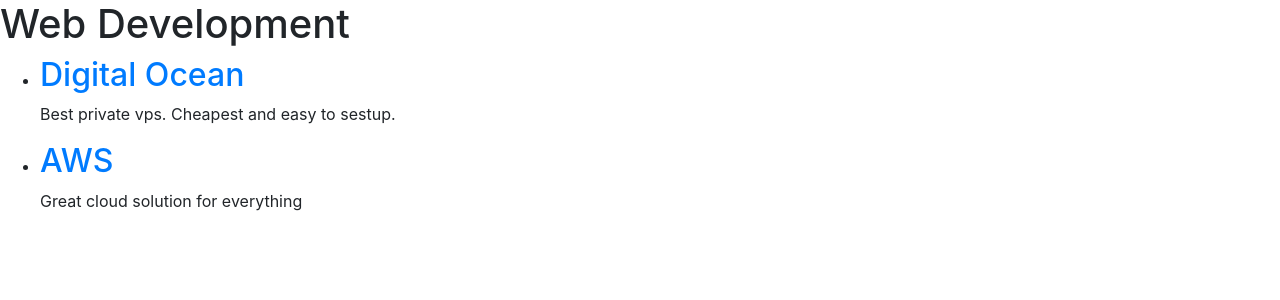
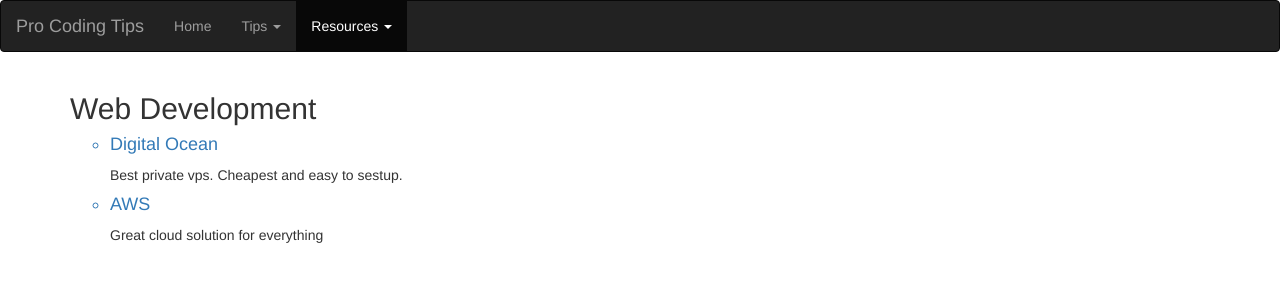
Before and after one commit to yesh0907/procodingtips, a Django app: page /resources/groups/1 in a window 1280 px wide. Shown: the top 300 px of the page. Run offline with Django 3.2, Linux system fonts and the light colour scheme; data comes from the database, SQL or seed files in the repository; both versions use the stored data as it was after the commit; some libraries are stand-ins or nearby versions.

Commit message:
Styling pages in progress

```diff
--- a/resources/templates/resources/group_detail.html
+++ b/resources/templates/resources/group_detail.html
@@ -5,11 +5,18 @@
 {% endblock title %}
 
 {% block body %}
-	<h1>{{ group.name }}</h1>
-	<ul>
-		{% for r in resources %}
-			<li><a href="{{ r.link }}"><h2>{{ r.name }}</h2></a></li>
-			<p>{{ r.description }}</p>
-		{% endfor %}
-	</ul>
+	{% include "navbar.html" with home="" tips="" resources="active" %}
+
+	<div class="container">
+		<ul class="list-unstyled">
+	  		<li><h2>{{ group.name }}</h2>
+	    		<ul>
+	    			{% for r in resources %}
+	      				<h4><a href="{{ r.link }}"><li>{{ r.name }}</li></a></h4>
+						<tiny>{{ r.description }}</tiny>
+	    			{% endfor %}
+	    		</ul>
+	  		</li>
+	  	</ul>
+  	</div>
 {% endblock body %}
--- a/resources/urls.py
+++ b/resources/urls.py
@@ -4,8 +4,7 @@
 
 app_name = 'resources'
 urlpatterns = [
-	url(r'^$', views.all_resources_and_groups),
-	url(r'^groups/$', views.all_groups),
-	url(r'^categories/', views.all_groups),
+	url(r'^$', views.all_resources_and_groups, name="index"),
+	url(r'^groups/$', views.all_groups, name="groups"),
 	url(r'^groups/(?P<group_id>[0-9]+)', views.group_detail, name='group_detail'),
 ]
--- a/templates/layout.html
+++ b/templates/layout.html
@@ -2,9 +2,33 @@
 <!DOCTYPE html>
 <html>
 	<head>
+		<meta charset="utf-8">
+		<meta http-equiv="X-UA-Compatible" content="IE=edge">
+		<meta name="viewport" content="width=device-width, initial-scale=1">
+		<link rel="stylesheet" href="https://bootswatch.com/paper/bootstrap.min.css" />
+		<link rel="stylesheet" href="https://maxcdn.bootstrapcdn.com/font-awesome/4.6.3/css/font-awesome.min.css" />
+		<link rel="apple-touch-icon" sizes="57x57" href="/apple-touch-icon-57x57.png">
+		<link rel="apple-touch-icon" sizes="60x60" href="/apple-touch-icon-60x60.png">
+		<link rel="apple-touch-icon" sizes="72x72" href="/apple-touch-icon-72x72.png">
+		<link rel="apple-touch-icon" sizes="76x76" href="/apple-touch-icon-76x76.png">
+		<link rel="apple-touch-icon" sizes="114x114" href="/apple-touch-icon-114x114.png">
+		<link rel="apple-touch-icon" sizes="120x120" href="/apple-touch-icon-120x120.png">
+		<link rel="apple-touch-icon" sizes="144x144" href="/apple-touch-icon-144x144.png">
+		<link rel="apple-touch-icon" sizes="152x152" href="/apple-touch-icon-152x152.png">
+		<link rel="apple-touch-icon" sizes="180x180" href="/apple-touch-icon-180x180.png">
+		<link rel="icon" type="image/png" href="/favicon-32x32.png" sizes="32x32">
+		<link rel="icon" type="image/png" href="/favicon-194x194.png" sizes="194x194">
+		<link rel="icon" type="image/png" href="/favicon-96x96.png" sizes="96x96">
+		<link rel="icon" type="image/png" href="/android-chrome-192x192.png" sizes="192x192">
+		<link rel="icon" type="image/png" href="/favicon-16x16.png" sizes="16x16">
+		<link rel="manifest" href="/manifest.json">
+		<link rel="mask-icon" href="/safari-pinned-tab.svg" color="#303f9f">
+		<meta name="msapplication-TileColor" content="#303f9f">
+		<meta name="msapplication-TileImage" content="/mstile-144x144.png">
+		<meta name="theme-color" content="#ffffff">
 		<title>{% block title %}{% endblock title %}</title>
-		<link rel="stylesheet" href="https://bootswatch.com/paper/bootstrap.min.css">
 	</head>
+
 	<body>
 		{% block body %}{% endblock body %}
 	</body>
--- a/templates/navbar.html
+++ b/templates/navbar.html
@@ -12,12 +12,19 @@
 
         <div class="collapse navbar-collapse" id="navbar-collapse-1">
             <ul class="nav navbar-nav">
-                <li class="active"><a href="#">Home <span class="sr-only">(current)</span></a></li>
-                <li class="dropdown">
-                    <a href="#" class="dropdown-toggle" data-toggle="dropdown" role="button" aria-expanded="false">Tips <span class="caret"></span></a>
+                <li class="{{ home|default:'' }}"><a href="#">Home <span class="sr-only">(current)</span></a></li>
+                <li class="{{ tips|default:'' }} dropdown">
+                    <a href="" class="dropdown-toggle" data-toggle="dropdown" role="button" aria-expanded="false">Tips <span class="caret"></span></a>
                     <ul class="dropdown-menu" role="menu">
-                        <li><a href="#">Series</a></li>
-                        <li><a href="#">All Tips</a></li>
+                        <li><a href="{% url 'tips:series' %}">Series</a></li>
+                        <li><a href="{% url 'tips:all-tips' %}">All Tips</a></li>
+                    </ul>
+                </li>
+                <li class="{{ resources|default:'' }} dropdown">
+                    <a href="#" class="dropdown-toggle" data-toggle="dropdown" role="button" aria-expanded="false">Resources <span class="caret"></span></a>
+                    <ul class="dropdown-menu" role="menu">
+                        <li><a href="{% url 'resources:index' %}">Resources and Groups</a></li>
+                        <li><a href="{% url 'resources:groups' %}">All Groups</a></li>
                     </ul>
                 </li>
             </ul>
--- a/tips/templates/tips/all_tips_in_series.html
+++ b/tips/templates/tips/all_tips_in_series.html
@@ -5,6 +5,8 @@
 {% endblock title %}
 
 {% block body %}
+	{% include "navbar.html" with home="" tips="active" resources="" %}
+
 	<h2>Series: {{ series.name }}</h2>
 	{% for t in tip %}
 		<h3>{{ t.title }}</h3>
--- a/tips/urls.py
+++ b/tips/urls.py
@@ -4,8 +4,8 @@
 
 app_name = 'tips'
 urlpatterns = [
-	url(r'^$', views.all_tip_list),
-	url(r'^series/$', views.all_series_list),
-	url(r'^tips/', views.all_tip_list),
+	url(r'^$', views.all_tip_list, name="all-tips"),
+	url(r'^series/$', views.all_series_list, name="series"),
+	url(r'^tips/', views.all_tip_list, name="tips"),
 	url(r'^series/(?P<pk>[0-9]+)/', views.all_tips_in_series, name='series_detail'),
 ]
--- a/tips/views.py
+++ b/tips/views.py
@@ -5,6 +5,7 @@
 # Create your views here.
 def all_series_list(request):
 	series = Series.objects.all()
+	print series
 	return render(request, 'tips/series_list.html', { 'series': series })
 
 def all_tip_list(request):
```
Also changed, not shown: resources/templates/resources/all_groups.html (+14 -3 lines), resources/templates/resources/all_resources_and_groups.html (+11 -5 lines), templates/home.html (+15 -4 lines), tips/templates/tips/series_list.html (+13 -6 lines), tips/templates/tips/tip_list.html (+16 -3 lines), db.sqlite3.
